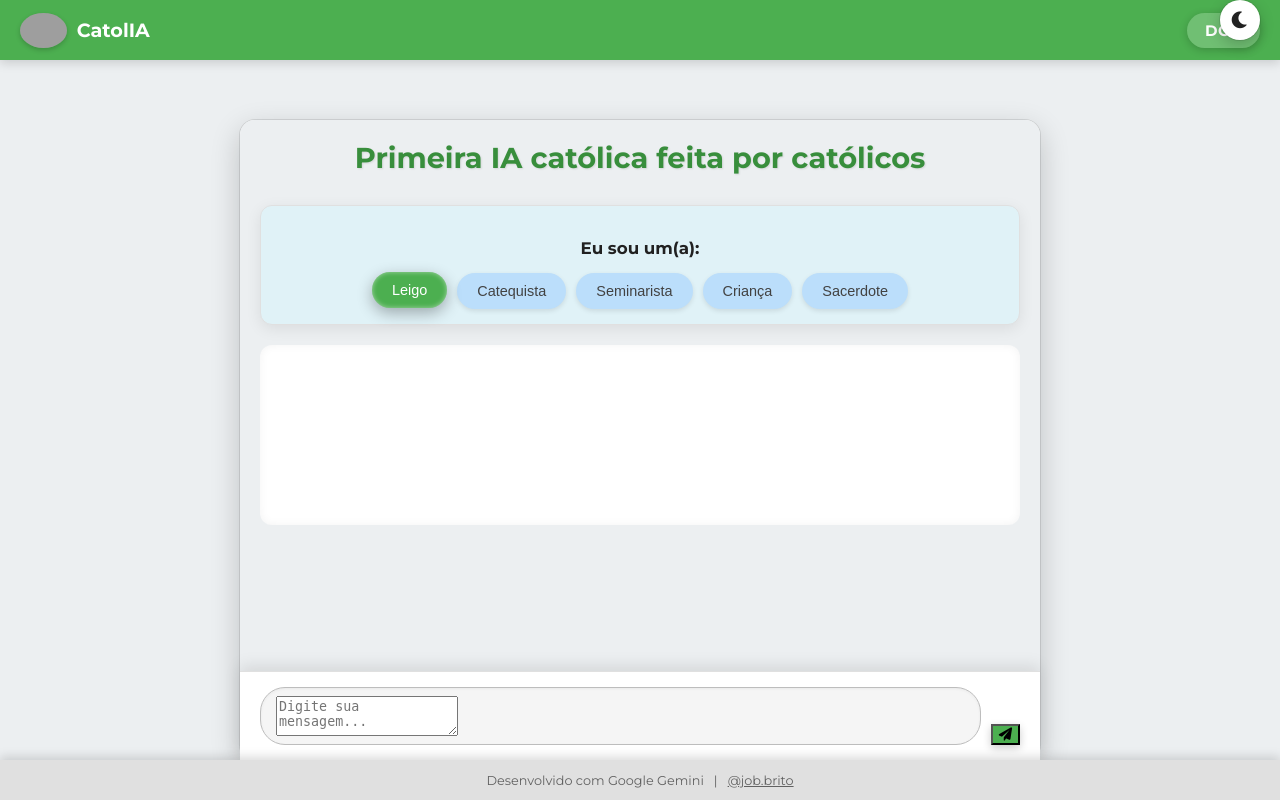
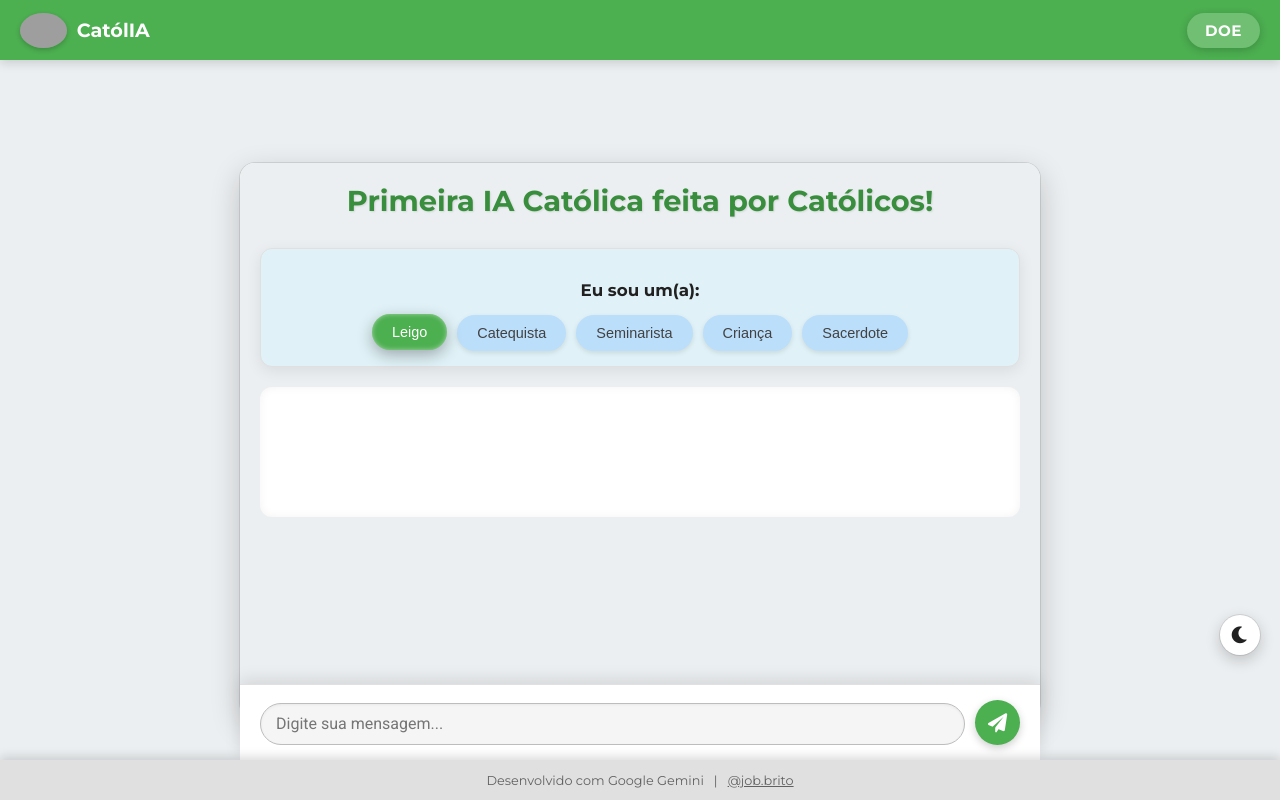
Before and after one commit to Dev-MJBS/catolIA, a Flask app: page / in a window 1280 px wide. Run offline with Flask 3, Linux system fonts and the light colour scheme; grey boxes are pictures that could not be loaded.

Commit message:
Layout v4: Correcoes de input, logo, acentos, texto central, e zona de dialogo expandida

```diff
--- a/templates/index.html
+++ b/templates/index.html
@@ -3,28 +3,26 @@
 <head>
     <meta charset="UTF-8">
     <meta name="viewport" content="width=device-width, initial-scale=1.0, viewport-fit=cover">
-    <title>CatolIA - Seu Guia de Fé</title>
+    <title>CatólIA - Seu Guia de Fé</title>
     <link href="https://fonts.googleapis.com/css2?family=Roboto:wght@400;700&family=Montserrat:wght@300;400;700&display=swap" rel="stylesheet">
     <link rel="stylesheet" href="https://cdnjs.cloudflare.com/ajax/libs/font-awesome/6.0.0-beta3/css/all.min.css">
     <script src="https://cdn.jsdelivr.net/npm/marked/marked.min.js"></script>
     <style>
         :root {
-            /* Cores Gerais */
-            --color-primary: #4CAF50; /* Verde principal */
+            --color-primary: #4CAF50;
             --color-primary-dark: #388E3C;
-            --color-accent: #FF5722; /* Laranja (para botões/destaques) */
+            --color-accent: #FF5722;
 
-            /* Cores do Tema CLARO (Light Mode) */
-            --light-bg-body: #eceff1; /* Fundo do corpo */
-            --light-bg-container: #ffffff; /* Fundo do container principal */
-            --light-text-color: #212121; /* Cor do texto */
+            --light-bg-body: #eceff1;
+            --light-bg-container: #ffffff;
+            --light-text-color: #212121;
             --light-border-color: #e0e0e0;
             --light-header-bg: var(--color-primary);
             --light-header-text: #ffffff;
             --light-header-link: #ffffff;
-            --light-bubble-user: #DCF8C6; /* Balão do usuário (verde claro) */
-            --light-bubble-bot: #f1f1f1; /* Balão do bot (cinza claro) */
-            --light-profile-bg: #e0f2f7; /* Fundo da seleção de perfil (azul muito claro) */
+            --light-bubble-user: #DCF8C6;
+            --light-bubble-bot: #f1f1f1;
+            --light-profile-bg: #e0f2f7;
             --light-profile-btn-bg: #bbdefb;
             --light-profile-btn-color: #424242;
             --light-input-bg: #f5f5f5;
@@ -140,23 +133,21 @@
             overflow: hidden;
             transition: background-color 0.5s ease, box-shadow 0.5s ease;
             position: relative;
-            z-index: 1; /* Para estar acima do botão de toggle */
+            z-index: 1;
         }
 
-        /* Ajuste para o contêiner principal se adequar ao cabeçalho fixo */
         body > .chat-container {
             margin-top: calc(var(--header-height) + 20px);
-            height: calc(95vh - var(--header-height) - 20px - var(--footer-height)); /* Ajusta a altura total considerando o footer */
+            height: calc(95vh - var(--header-height) - 20px - var(--input-area-height) - var(--footer-height));
             align-self: center;
         }
 
-        /* Cabeçalho Fixo Superior e Full-Width */
         .chat-header {
             background-color: var(--header-bg);
             padding: 10px 20px;
             color: var(--header-text);
             font-weight: bold;
-            box-shadow: 0 3px 10px rgba(0, 0, 0, 0.15); /* Sombra mais pronunciada */
+            box-shadow: 0 3px 10px rgba(0, 0, 0, 0.15);
             flex-shrink: 0;
             transition: background-color 0.5s ease, color 0.5s ease, box-shadow 0.5s ease;
             display: flex;
@@ -181,67 +172,63 @@
             font-weight: 700;
         }
         .header-left img {
-            height: 35px; /* Tamanho ligeiramente maior para logo */
+            height: 35px;
             width: auto;
             border-radius: 50%;
-            box-shadow: 0 2px 5px rgba(0, 0, 0, 0.2); /* Sombra na logo */
+            box-shadow: 0 2px 5px rgba(0, 0, 0, 0.2);
         }
 
         .header-right a {
             background-color: rgba(255, 255, 255, 0.2);
             color: var(--header-link);
-            padding: 8px 18px; /* Padding maior */
-            border-radius: 25px; /* Mais arredondado */
+            padding: 8px 18px;
+            border-radius: 25px;
             text-decoration: none;
             font-size: 0.95em;
             font-weight: bold;
             transition: background-color 0.3s ease, color 0.5s ease;
-            box-shadow: 0 2px 8px rgba(0, 0, 0, 0.2); /* Sombra no botão */
-            text-transform: uppercase; /* Maiúsculas */
+            box-shadow: 0 2px 8px rgba(0, 0, 0, 0.2);
+            text-transform: uppercase;
             letter-spacing: 0.5px;
         }
         .header-right a:hover {
             background-color: rgba(255, 255, 255, 0.3);
-            transform: translateY(-1px); /* Efeito sutil de levantar */
+            transform: translateY(-1px);
             box-shadow: 0 4px 10px rgba(0, 0, 0, 0.25);
         }
 
-        /* Área de Conteúdo Principal Rolável */
         .chat-scrollable-content {
             flex-grow: 1;
-            overflow-y: auto; /* Apenas esta área vai rolar */
+            overflow-y: auto;
             -webkit-overflow-scrolling: touch;
-            background-color: var(--bg-body); /* Fundo comum para a área de conteúdo */
+            background-color: var(--bg-body);
             transition: background-color 0.5s ease;
             padding: 20px;
-            padding-bottom: calc(var(--input-area-height) + var(--footer-height) + 20px); /* Ajuste para input e footer */
         }
 
-        /* Mensagem Central */
         .main-central-message {
             text-align: center;
             font-family: 'Montserrat', sans-serif;
             font-size: 1.8em;
             font-weight: 700;
-            color: var(--color-primary-dark); /* Usa a cor primária escura */
+            color: var(--color-primary-dark);
             margin-bottom: 30px;
             transition: color 0.5s ease;
             padding: 0 10px;
-            text-shadow: 1px 1px 2px rgba(0,0,0,0.1); /* Sutil efeito 3D no texto */
+            text-shadow: 1px 1px 2px rgba(0,0,0,0.1);
         }
 
-        /* Seção de Prompts */
         .profile-selection {
             padding: 15px 20px;
             background-color: var(--profile-bg);
             border: 1px solid var(--border-color);
-            border-radius: 12px; /* Cantos arredondados */
+            border-radius: 12px;
             text-align: center;
             font-size: 0.95em;
             color: var(--text-color);
             transition: background-color 0.5s ease, border-color 0.5s ease, color 0.5s ease;
             margin-bottom: 20px;
-            box-shadow: 0 4px 15px rgba(0, 0, 0, 0.08); /* Sombra mais suave */
+            box-shadow: 0 4px 15px rgba(0, 0, 0, 0.08);
         }
         .profile-selection p {
             margin-bottom: 15px;
@@ -252,44 +239,47 @@
             display: flex;
             flex-wrap: wrap;
             justify-content: center;
-            gap: 10px; /* Espaço maior entre botões */
+            gap: 10px;
         }
         .profile-buttons button {
             background-color: var(--profile-btn-bg);
             color: var(--profile-btn-color);
-            border: none; /* Remove a borda */
-            padding: 10px 20px; /* Mais padding */
-            border-radius: 25px; /* Mais arredondado */
+            border: none;
+            padding: 10px 20px;
+            border-radius: 25px;
             cursor: pointer;
             font-size: 0.95em;
-            font-weight: 500; /* Peso da fonte */
+            font-weight: 500;
             transition: all 0.3s ease;
             white-space: nowrap;
-            box-shadow: 0 2px 5px rgba(0, 0, 0, 0.1); /* Sombra sutil */
-            text-transform: capitalize; /* Capitaliza a primeira letra */
+            box-shadow: 0 2px 5px rgba(0, 0, 0, 0.1);
+            text-transform: capitalize;
         }
         .profile-buttons button:hover {
-            background-color: var(--color-primary); /* Destaque no hover */
+            background-color: var(--color-primary);
             color: white;
             box-shadow: 0 4px 10px rgba(0, 0, 0, 0.2);
-            transform: translateY(-2px); /* Efeito 3D sutil */
+            transform: translateY(-2px);
         }
         .profile-buttons button.selected {
             background-color: var(--color-primary);
             color: white;
-            box-shadow: 0 5px 15px rgba(0, 0, 0, 0.3), inset 0 0 5px rgba(255,255,255,0.5); /* Sombra e brilho internos */
+            box-shadow: 0 5px 15px rgba(0, 0, 0, 0.3), inset 0 0 5px rgba(255,255,255,0.5);
             transform: translateY(-1px);
         }
 
-        /* Área de Mensagens */
         .chat-messages {
-            background-color: var(--bg-container); /* Mesma cor do container principal */
+            background-color: var(--bg-container);
             transition: background-color 0.5s ease;
             padding: 15px;
             border-radius: 12px;
-            min-height: 150px; /* Altura mínima para começar a ver as mensagens */
-            box-shadow: inset 0 0 10px rgba(0, 0, 0, 0.05); /* Sombra interna para profundidade */
-            margin-top: 0; /* Removido margin-top para flexibilidade */
+            flex-grow: 1;
+            box-shadow: inset 0 0 10px rgba(0, 0, 0, 0.05);
+            margin-top: 0;
+            display: flex;
+            flex-direction: column;
+            justify-content: flex-start;
+            min-height: 100px; /* Garante que a área de mensagem comece com um tamanho visível */
         }
 
         .message {
@@ -347,34 +337,58 @@
             display: flex;
             align-items: flex-end;
             position: fixed;
-            bottom: var(--footer-height); /* Acima do rodapé fixo */
+            bottom: var(--footer-height);
             left: 50%;
             transform: translateX(-50%);
-            width: 100%; /* Largura total */
-            max-width: 800px; /* Largura máxima do container */
+            width: 100%;
+            max-width: 800px;
             box-sizing: border-box;
             z-index: 999;
             transition: background-color 0.5s ease, border-color 0.5s ease;
-            border-radius: 0; /* Sem arredondamento para alinhar com o footer */
-            box-shadow: 0 -5px 15px rgba(0, 0, 0, 0.1); /* Sombra para cima */
+            border-radius: 0;
+            box-shadow: 0 -5px 15px rgba(0, 0, 0, 0.1);
         }
         .chat-input-area .textarea-wrapper {
             flex-grow: 1;
             margin-right: 10px;
-            background-color: var(--input-bg); /* Fundo do textarea */
-            border: 1px solid var(--input-border); /* Borda do textarea */
+            background-color: var(--input-bg);
+            border: 1px solid var(--input-border);
             border-radius: 25px;
             padding: 8px 15px;
             display: flex;
             align-items: center;
-            box-shadow: inset 0 1px 3px rgba(0, 0, 0, 0.05); /* Sombra interna para 3D */
+            box-shadow: inset 0 1px 3px rgba(0, 0, 0, 0.05);
             transition: background-color 0.5s ease, border-color 0.5s ease;
         }
         .chat-input-area textarea {
+            flex-grow: 1;
+            border: none;
+            outline: none;
+            font-family: 'Roboto', sans-serif;
+            font-size: 1em;
+            resize: none;
+            min-height: 24px;
+            max-height: 150px;
+            padding: 0;
+            background-color: transparent;
+            overflow-y: auto;
+            line-height: 1.5;
             color: var(--text-color);
         }
         .chat-input-area button {
             background-color: var(--color-primary);
+            color: white;
+            border: none;
+            border-radius: 50%; /* Garante o formato redondo */
+            width: 45px;
+            height: 45px;
+            min-width: 45px;
+            display: flex;
+            justify-content: center;
+            align-items: center;
+            cursor: pointer;
+            font-size: 1.2em;
+            transition: background-color 0.3s ease, transform 0.2s ease;
             box-shadow: 0 3px 8px rgba(0, 0, 0, 0.2);
         }
         .chat-input-area button:hover {
@@ -413,10 +426,9 @@
             font-weight: 500;
         }
 
-        /* NOVO: Botão de Alternar Tema (Modo Claro/Escuro) */
         .theme-toggle-button {
             position: fixed;
-            bottom: calc(var(--total-fixed-bottom-height) + 20px); /* Acima do input e footer */
+            bottom: calc(var(--footer-height) + var(--input-area-height) + 20px);
             right: 20px;
             width: var(--toggle-button-size);
             height: var(--toggle-button-size);
@@ -516,8 +524,8 @@
 <body>
     <div class="chat-header">
         <div class="header-left">
-            <img src="http://googleusercontent.com/image_generation_content/38" alt="CatolIA Logo">
-            <span>CatolIA</span>
+            <img src="http://googleusercontent.com/image_generation_content/38" alt="CatólIA Logo">
+            <span>CatólIA</span>
         </div>
         <div class="header-right">
             <a href="#" id="donateLink">Doe</a>
@@ -526,7 +534,7 @@
 
     <div class="chat-container">
         <div class="chat-scrollable-content">
-            <div class="main-central-message">Primeira IA católica feita por católicos</div>
+            <div class="main-central-message">Primeira IA Católica feita por Católicos!</div>
 
             <div class="profile-selection">
                 <p>Eu sou um(a):</p>
@@ -668,11 +672,10 @@
 
             if (profile === 'crianca') {
                 document.body.classList.add('child-mode');
-                document.body.classList.remove('dark-mode'); // Remove dark-mode se for criança
+                document.body.classList.remove('dark-mode');
                 applyTheme(childThemeColors);
             } else {
                 document.body.classList.remove('child-mode');
-                // Aplica o tema light/dark salvo ou padrão
                 const savedTheme = localStorage.getItem('theme');
                 if (savedTheme === 'dark') {
                     document.body.classList.add('dark-mode');
@@ -744,7 +746,7 @@
                 }
             });
 
-            themeToggleButton.addEventListener('click', toggleDarkMode); // Evento para o botão de toggle
+            themeToggleButton.addEventListener('click', toggleDarkMode);
 
             autoResizeTextarea();
         });
@@ -758,9 +760,8 @@
 
             if (!userMessage) return;
 
-            // Adiciona a mensagem inicial da IA (se a área de chat estiver vazia)
             if (chatMessages.children.length === 0) {
-                 const initialBotMessage = `Olá! Eu sou sua IA Guia de Fé. Como posso te ajudar hoje? Selecione seu perfil acima para uma resposta mais adequada.`;
+                 const initialBotMessage = `Olá! Eu sou sua CatólIA Guia de Fé. Como posso te ajudar hoje? Selecione seu perfil acima para uma resposta mais adequada.`;
                  appendMessage(initialBotMessage, 'bot');
             }
 
```
Also changed, not shown: other parts of templates/index.html (+25 -40 lines).
